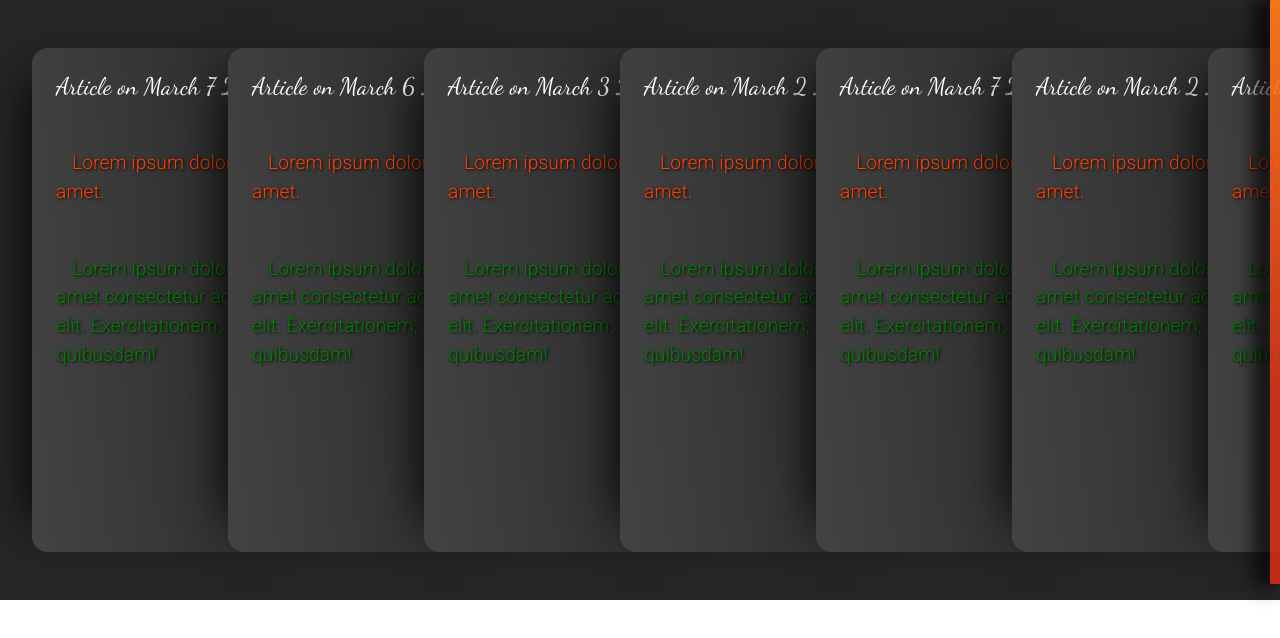
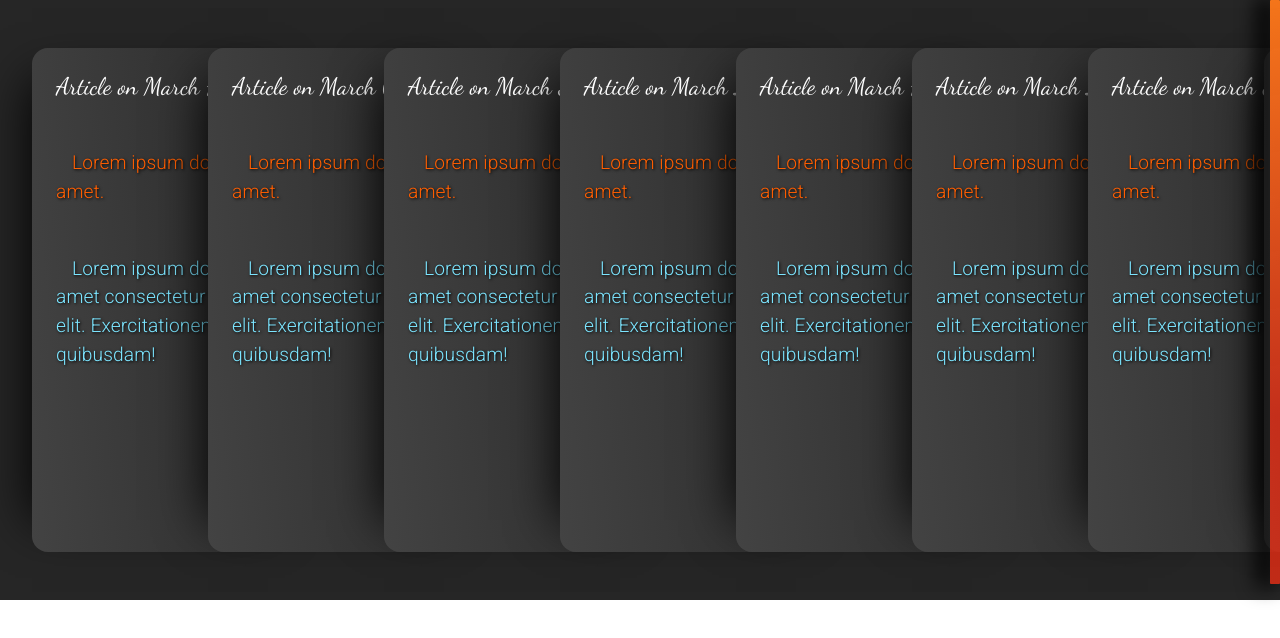
Before and after one commit to turkaytunc/react-csstricks-cards, a React (Create React App) app: page / in a window 1280 px wide. Shown: the top 638 px of the page. Built offline with nearby package versions, Linux system fonts and the light colour scheme.

Commit message:
update: card margin

```diff
--- a/src/components/card/Card.tsx
+++ b/src/components/card/Card.tsx
@@ -2,7 +2,7 @@ import React from 'react';
 import './card.scss';
 
 const Card = ({ pubDate }: { pubDate: number }) => {
-  const textColor = 'green';
+  const textColor = 'rgb(124, 229, 255)';
   return (
     <article className="card-container">
       <p className="card-header">Article on March {pubDate} 2021</p>
--- a/src/components/card/card.scss
+++ b/src/components/card/card.scss
@@ -11,16 +11,16 @@
   transition: all 0.2s;
   border-radius: 1rem;
   &:not(:first-child) {
-    margin-left: -120px;
+    margin-left: -140px;
   }
   &:hover {
-    transform: translateX(-20px) rotate(-5deg);
+    transform: translateX(-80px) rotate(-10deg);
   }
   &:hover:first-child {
     transform: translateX(0) rotate(-1deg);
   }
   &:hover ~ .card-container {
-    transform: translateX(100px);
+    transform: translateX(80px);
   }
 }
 
@@ -34,7 +34,7 @@
   font-family: 'Roboto', sans-serif;
   line-height: 1.5;
   margin-top: 3rem;
-  color: rgb(255, 60, 0);
+  color: rgb(255, 94, 0);
   font-size: 1.2rem;
   letter-spacing: 0.1px;
   text-shadow: 1px 1px 3px rgb(0, 0, 0);
```
